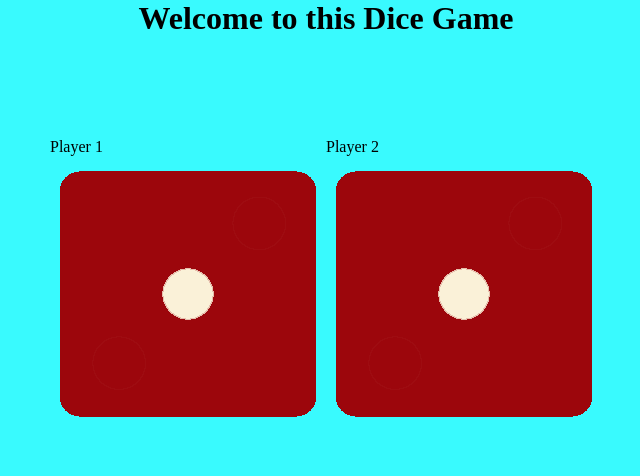
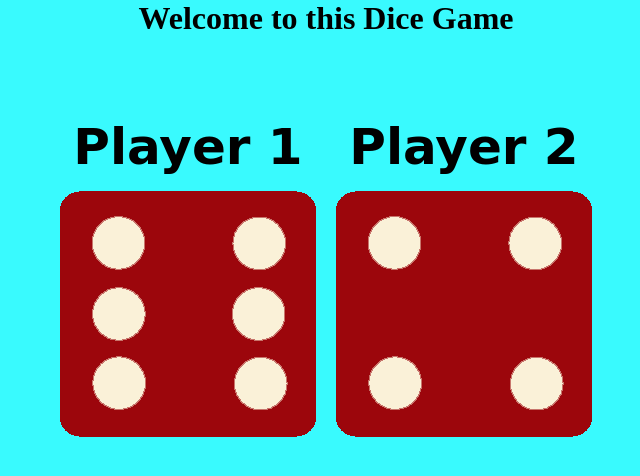
Before and after one commit to Hardikaz/DiceGame, a plain HTML site: page index.html in a window 1280 px wide. Shown: the whole page, without its empty margins (314-954 px from the left). Drawn offline with Linux system fonts and the light colour scheme.

Commit message:
Photos are changing now

```diff
--- a/index.js
+++ b/index.js
@@ -0,0 +1,9 @@
+var imgNumber=Math.ceil(Math.random()*6);
+var newUrl="images/dice"+imgNumber+".png";
+console.log(newUrl);
+document.querySelectorAll("img")[0].setAttribute("src",newUrl);
+// querySelectorAll should be treated as an Array
+var imgNumber2=Math.ceil(Math.random()*6);
+var newUrl2="images/dice"+imgNumber2+".png";
+console.log(newUrl2);
+document.querySelectorAll("img")[1].setAttribute("src",newUrl2);
--- a/style.css
+++ b/style.css
@@ -19,10 +19,14 @@ h1{
     height: 500px;
     /* width: 500px; */
 }
+.dice p{
+    font-weight: 600;
+    font-weight: bold;
+    font-size: 50px;
+    text-align: center;
+    font-family: cursive;
+}
 .dice img{
-
-
-
     margin: 10px;
     text-align: center;
     border-radius: 5px;
```
